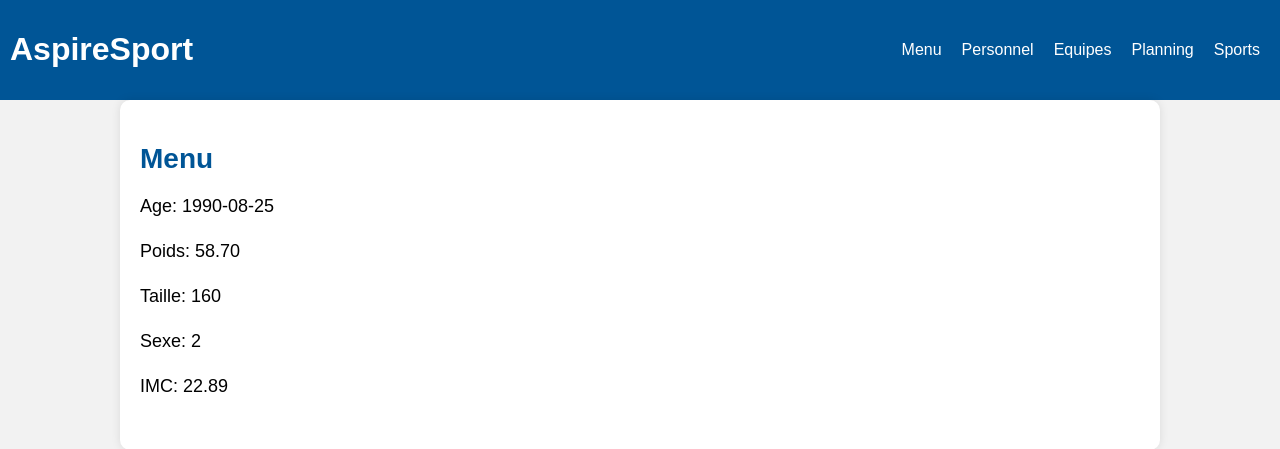
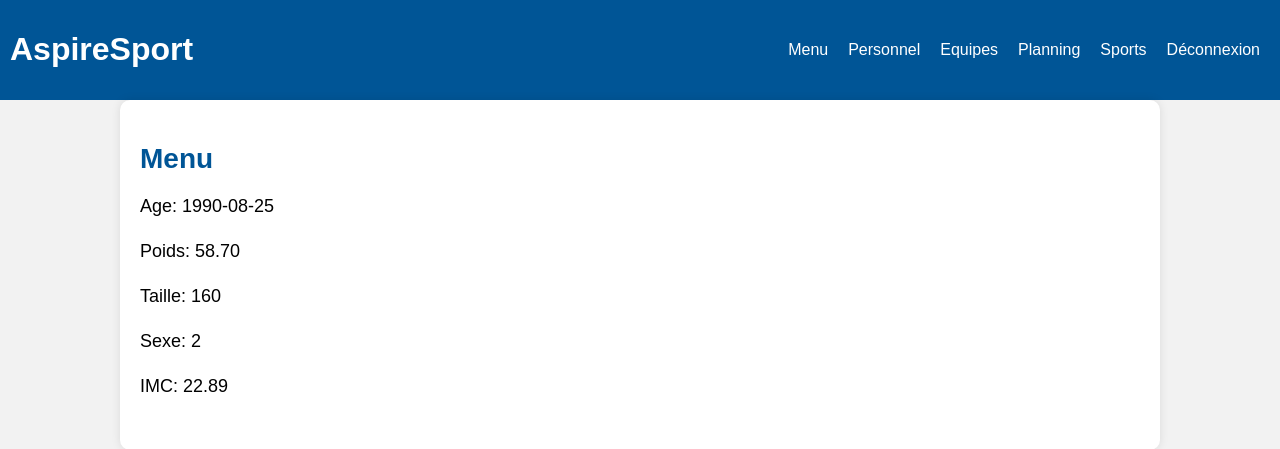
Before and after one commit to quamilou/Projet_BTS1_SPORT, a PHP site: page /Home.php in a window 1280 px wide. Shown: the top 449 px of the page. Run offline with PHP 8.4, Linux system fonts and the light colour scheme; a user stored in the database is signed in.

Commit message:
Update Home.php

```diff
--- a/vue/Home.php
+++ b/vue/Home.php
@@ -20,6 +20,7 @@ session_start();
                 <li><a href="../vue/Equipes.php">Equipes</a></li>
                 <li><a href="../vue/Planning.php">Planning</a></li>
                 <li><a href="../vue/Sport.php">Sports</a></li>
+                <li><a href="../controller/deconnexion.php">Déconnexion</a></li>
             </ul>
         </nav>
     </header>
```
